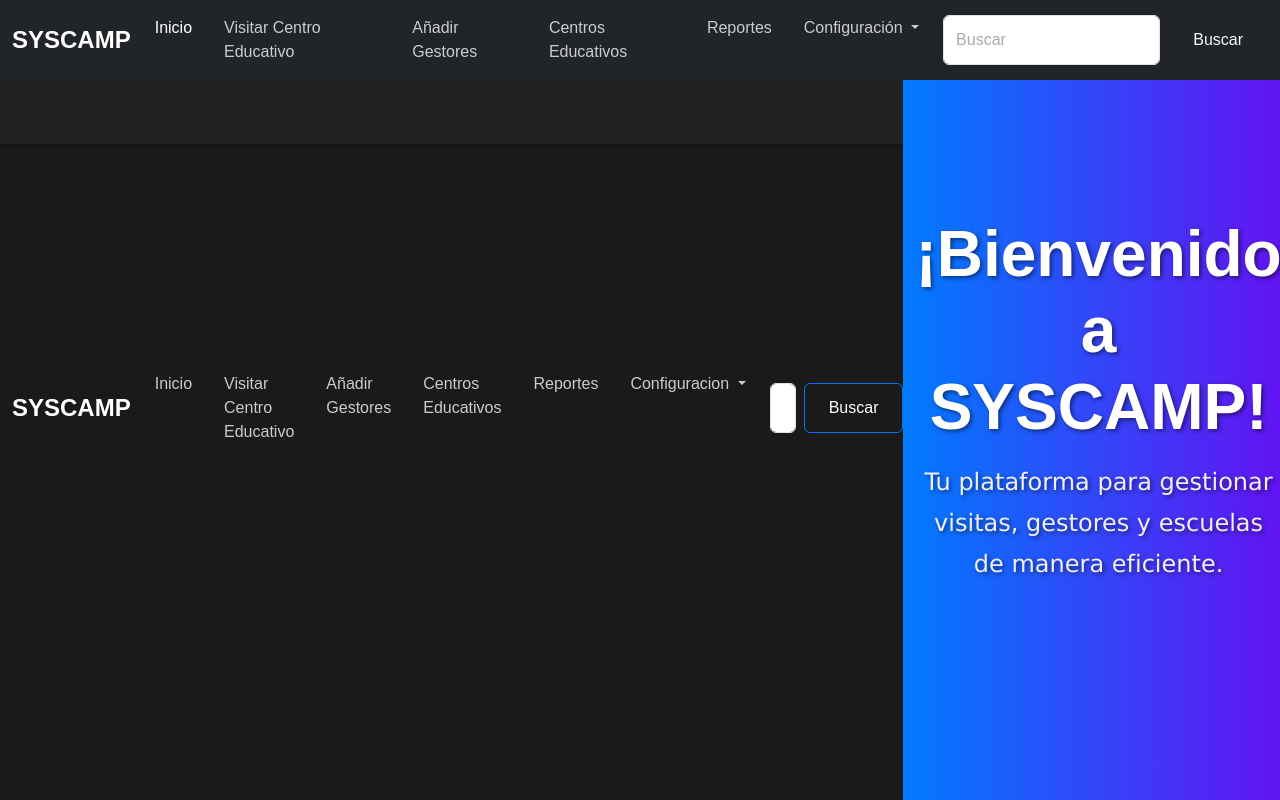
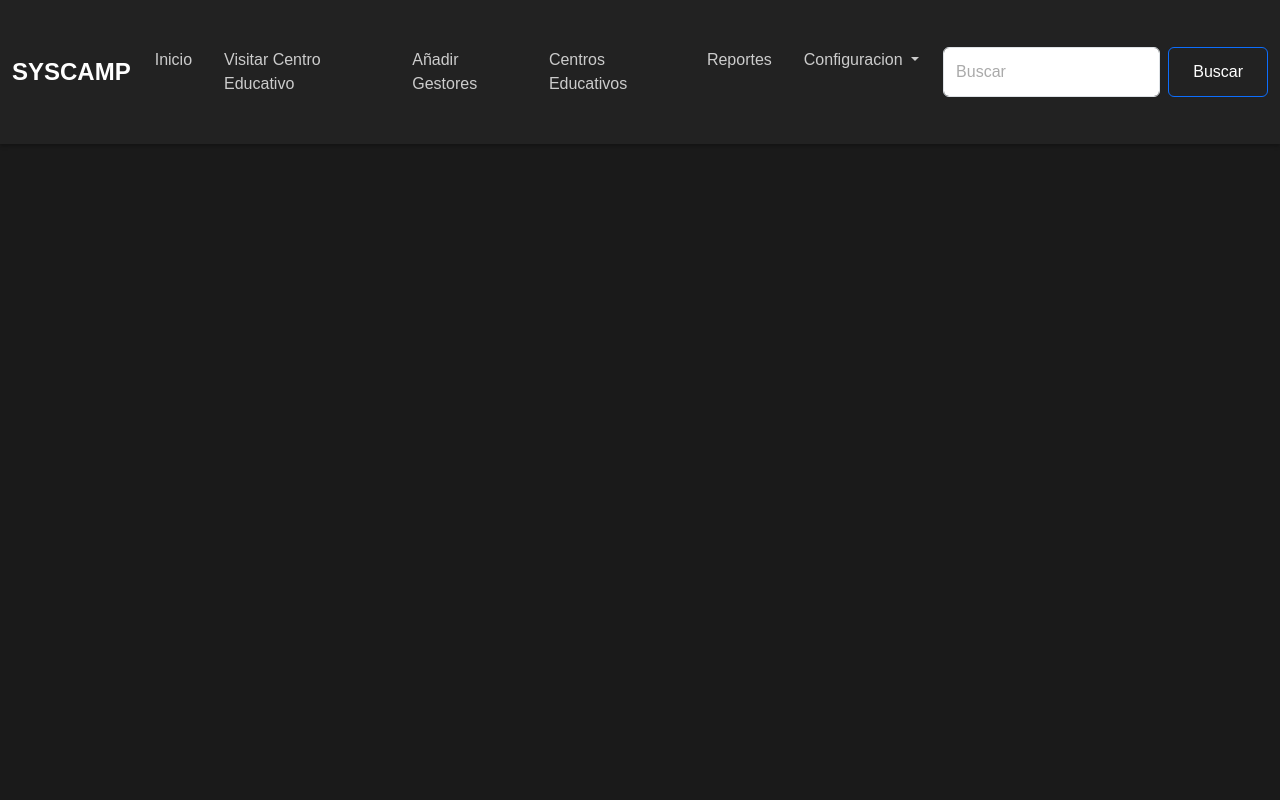
Before and after one commit to caleb-bvm/syscamp, a PHP site: page /index.php in a window 1280 px wide. Run offline with PHP 8.4, Linux system fonts and the light colour scheme; the visitor is signed in with stand-in values (Sample User, id 1).

Commit message:
restaurandi vercion anterior de header

```diff
--- a/header.php
+++ b/header.php
@@ -5,50 +5,16 @@ if (!isset($_SESSION['username'])) {
     exit;
 }
 ?>
-
 <!DOCTYPE html>
-<html lang="es">
-
+<html lang="en">
 <head>
     <meta charset="utf-8">
     <meta name="viewport" content="width=device-width, initial-scale=1">
     <title>Sistema de Bootcamp</title>
     <link href="https://cdn.jsdelivr.net/npm/bootstrap@5.3.6/dist/css/bootstrap.min.css" rel="stylesheet" integrity="sha384-4Q6Gf2aSP4eDXB8Miphtr37CMZZQ5oXLH2yaXMJ2w8e2ZtHTl7GptT4jmndRuHDT" crossorigin="anonymous">
-    <link href="https://cdnjs.cloudflare.com/ajax/libs/animate.css/4.1.1/animate.min.css" rel="stylesheet">
     <link rel="stylesheet" href="styles.css">
-    <style>
-        .navbar {
-            position: fixed;
-            top: 0;
-            left: 0;
-            width: 100%;
-            z-index: 1030;
-        }
-        body {
-            padding-top: 80px;
-        }
-        .hero {
-            background: linear-gradient(to right, #007bff, #6610f2);
-            background-size: cover;
-            min-height: 100vh;
-            display: flex;
-            justify-content: center;
-            align-items: center;
-            text-align: center;
-            color: white;
-            text-shadow: 2px 2px 4px rgba(0, 0, 0, 0.5);
-        }
-        .hero h1 {
-            font-family: 'Arial', sans-serif;
-            font-weight: 700;
-        }
-        .hero p {
-            font-family: 'Verdana', sans-serif;
-        }
-    </style>
 </head>
 <body>
-
     <header>
         <nav class="navbar navbar-expand-lg">
             <div class="container-fluid">
@@ -90,50 +56,5 @@ if (!isset($_SESSION['username'])) {
                         <button class="btn btn-outline-success" type="submit">Buscar</button>
                     </form>
                 </div>
-
-    <!-- Barra de navegación -->
-    <nav class="navbar navbar-expand-lg navbar-dark bg-dark">
-        <div class="container-fluid">
-            <a class="navbar-brand" href="#">SYSCAMP</a>
-            <button class="navbar-toggler" type="button" data-bs-toggle="collapse" data-bs-target="#navbarNav" aria-controls="navbarNav" aria-expanded="false" aria-label="Toggle navigation">
-                <span class="navbar-toggler-icon"></span>
-            </button>
-            <div class="collapse navbar-collapse" id="navbarNav">
-                <ul class="navbar-nav me-auto mb-2 mb-lg-0">
-                    <li class="nav-item"><a class="nav-link active" href="home.php">Inicio</a></li>
-                    <li class="nav-item"><a class="nav-link" href="visitas.php">Visitar Centro Educativo</a></li>
-                    <li class="nav-item"><a class="nav-link" href="form_persona.php">Añadir Gestores</a></li>
-                    <li class="nav-item"><a class="nav-link" href="escuelas.php">Centros Educativos</a></li>
-                    <li class="nav-item"><a class="nav-link" href="reporte_personas.php">Reportes</a></li>
-                    <li class="nav-item dropdown">
-                        <a class="nav-link dropdown-toggle" href="#" role="button" data-bs-toggle="dropdown" aria-expanded="false">
-                            Configuración
-                        </a>
-                        <ul class="dropdown-menu">
-                            <li><a class="dropdown-item" href="ver_usuarios.php">Ver perfil</a></li>
-                            <li><a class="dropdown-item" href="#">Editar perfil</a></li>
-                            <li><hr class="dropdown-divider"></li>
-                            <li><a class="dropdown-item" href="cerrar.php">Cerrar sesión</a></li>
-                        </ul>
-                    </li>
-                </ul>
-                <form class="d-flex ms-auto">
-                    <input class="form-control me-2" type="search" placeholder="Buscar" aria-label="Search">
-                    <button class="btn btn-outline-light" type="submit">Buscar</button>
-                </form>
-
             </div>
-        </div>
-    </nav>
-
-    <!-- Sección de bienvenida -->
-    <section class="hero">
-        <div class="container">
-            <h1 class="display-3 fw-bold animate__animated animate__fadeIn">¡Bienvenido a SYSCAMP!</h1>
-            <p class="lead fs-4 animate__animated animate__fadeIn animate__delay-1s">Tu plataforma para gestionar visitas, gestores y escuelas de manera eficiente.</p>
-        </div>
-    </section>
-
-    <script src="https://cdn.jsdelivr.net/npm/bootstrap@5.3.6/dist/js/bootstrap.bundle.min.js" integrity="sha384-4Q6Gf2aSP4eDXB8Miphtr37CMZZQ5oXLH2yaXMJ2w8e2ZtHTl7GptT4jmndRuHDT" crossorigin="anonymous"></script>
-</body>
-</html>
+        </nav>
```
